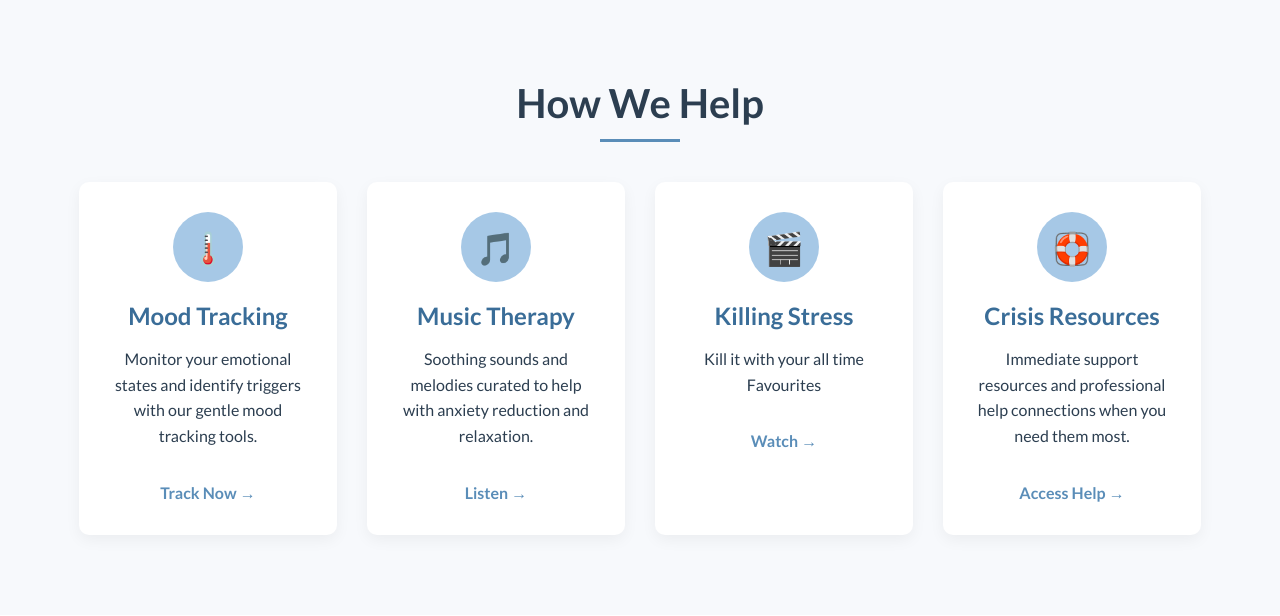
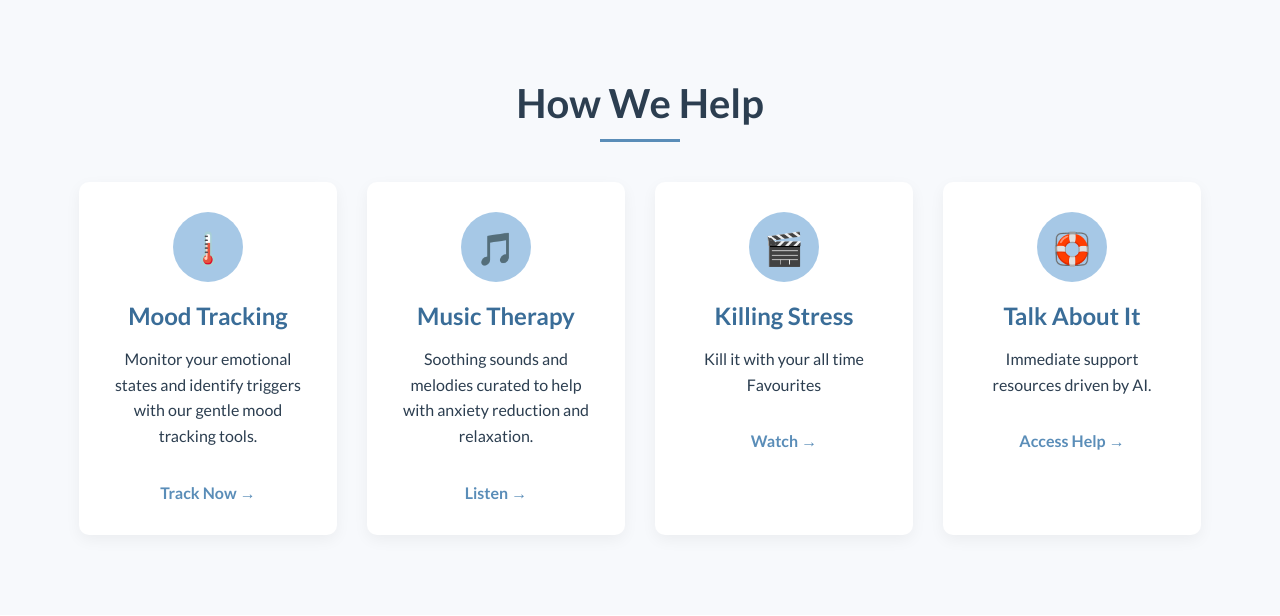
Before and after one commit to Whimsical-Maverick/SAARTHI, a Flask app: page / in a window 1280 px wide. Shown: the part 561-1177 px from the top of the page. Run offline with Flask 3, Linux system fonts and the light colour scheme; parts of the project's set-up code (start-up, migrations or seed data) failed here and were passed over.

Commit message:
fixed chatbot

```diff
--- a/main.py
+++ b/main.py
@@ -191,7 +191,7 @@ def chat():
             temperature=0.5,
             max_output_tokens=500
         ),
-        system_instruction="You are an Empathetic PTSD support chatbot. Respond with empathy and support to the user's message. Give relevant advice without specifically mentioning them as Patients, uplift and motivate them... BUT STRICTLY NO MEDICAL ADVICE."
+        system_instruction="You are an Empathetic PTSD support chatbot. Respond with empathy and support to the user's message and try to solve their problem. Give relevant advice by giving stronger motivations and restrictions as per the severity without specifically mentioning them as Patients, uplift and motivate them... BUT STRICTLY NO MEDICAL ADVICE."
     )
     response = model.generate_content(prompt)
     return jsonify({"message":response.text})
--- a/templates/chat.html
+++ b/templates/chat.html
@@ -7,17 +7,16 @@
   <link rel="stylesheet" href="{{url_for('static',filename='chat.css')}}">
 </head>
 <body>
-
 <div class="chat-container">
   <div class="chat-header">
     <div class="chat-header-title">
       <img src="https://atlas-content-cdn.pixelsquid.com/stock-images/medical-shield-caduceus-722VJn5-600.jpg" alt="Icon">
       <div>
         <h3>PTSD Support</h3>
-        <small>Your safe space to talk</small>
+        <small>Your safe space to talk </small>
       </div>
     </div>
-    <div class="status">● Online</div>
+    <div class="status"><a href="/"><button id="go-back">Go Back</button></a>● Online</div>
   </div>
 
   <div class="chat-body">
--- a/templates/main.html
+++ b/templates/main.html
@@ -74,9 +74,9 @@
           </div>
           <div class="feature-card">
             <div class="feature-icon resources-icon"></div>
-            <h3>Crisis Resources</h3>
-            <p>Immediate support resources and professional help connections when you need them most.</p>
-            <a href="" class="feature-link">Access Help</a>
+            <h3>Talk About It</h3>
+            <p>Immediate support resources driven by AI.</p>
+            <a href="/talk" class="feature-link">Access Help</a>
           </div>
         </div>
       </div>
```
Also changed, not shown: static/chat.css (+11 -3 lines), 1 other file.
